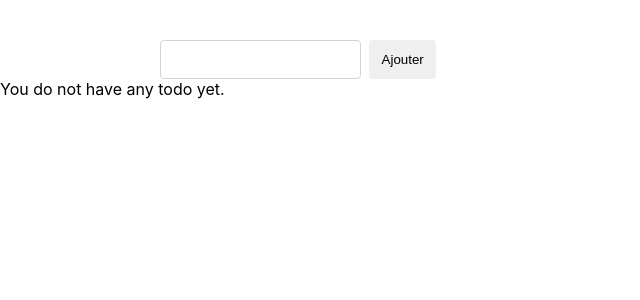
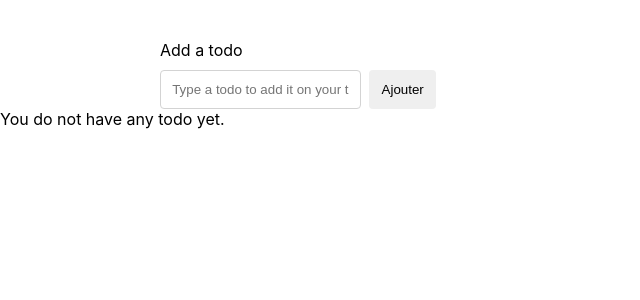
Before and after one commit to makavelithadon/react-todos-interview-test, a React (Create React App) app in the folder client/: page / in a window 1280 px wide. Shown: the top 300 px of the page, without its empty margins (0-640 px from the left). Built offline with nearby package versions, Linux system fonts and the light colour scheme; no server answers.

Commit message:
Improve redux containers and components splitting

```diff
--- a/client/src/components/AddTodo.js
+++ b/client/src/components/AddTodo.js
@@ -1,5 +1,5 @@
-import React, { useState } from 'react';
-import styled from 'styled-components';
+import React, { useState } from "react";
+import styled from "styled-components";
 
 const StyledForm = styled.form`
   margin: 40px auto 0 auto;
@@ -7,37 +7,55 @@ const StyledForm = styled.form`
 `;
 
 const StyledInput = styled.input`
-  padding: .7rem;
+  padding: 0.7rem;
   border-radius: 4px;
-  border: 1px solid rgba(255,255,255,0); outline: 0; outline-offset: 0;
+  border: 1px solid rgba(255, 255, 255, 0);
+  outline: 0;
+  outline-offset: 0;
   &:focus {
-    box-shadow: 0 1px 8px rgba(0,0,0,0.2);
+    box-shadow: 0 1px 8px rgba(0, 0, 0, 0.2);
   }
 `;
 
+const StyledLabel = styled.label`
+  display: inline-block;
+  margin-bottom: 10px;
+`;
+
 const StyledTextInput = styled(StyledInput).attrs({
-  type: 'text'
+  type: "text"
 })`
   margin-right: 8px;
   border: 1px solid lightgrey;
 `;
 
 const StyledButton = styled(StyledInput).attrs({
-  type: 'submit'
-})`
-`;
+  type: "submit"
+})``;
 
-export default function AddTodo ({ addTodo, ...rest }) {
-  const [ content, setContent ] = useState('');
+export default function AddTodo({ addTodo, isAdding }) {
+  const [content, setContent] = useState("");
   const handleChange = e => setContent(e.target.value);
   return (
-    <StyledForm onSubmit={e => {
-      e.preventDefault();
-      addTodo(content);
-      setContent('');
-    }}>
-      <StyledTextInput value={content} onChange={handleChange} {...rest} />
-      <StyledButton value={'Ajouter'} />
+    <StyledForm
+      onSubmit={e => {
+        e.preventDefault();
+        if (content.trim()) {
+          addTodo(content);
+          setContent("");
+        }
+      }}
+    >
+      <StyledLabel htmlFor="todo">Add a todo</StyledLabel>
+      <br />
+      <StyledTextInput
+        id={"todo"}
+        value={content}
+        onChange={handleChange}
+        readonly={isAdding}
+        placeholder={"Type a todo to add it on your todo's list"}
+      />
+      <StyledButton value={"Ajouter"} />
     </StyledForm>
   );
 }
--- a/client/src/components/DeleteButton.js
+++ b/client/src/components/DeleteButton.js
@@ -1,5 +1,5 @@
-import React from 'react';
-import styled from 'styled-components';
+import React from "react";
+import styled from "styled-components";
 
 const StyledButtonContainer = styled.div`
   text-align: center;
@@ -8,12 +8,22 @@ const StyledButtonContainer = styled.div`
 const StyledButton = styled.button`
   padding: 10px 16px;
   border-radius: 4px;
-  border: none; outline: 0; outline-offset: 0;
+  border: none;
+  outline: 0;
+  outline-offset: 0;
   cursor: pointer;
 `;
 
-export default function DeleteButton (props) {
+export default function DeleteButton({ handleDeleteTodo, isDeleting, todoId, todos }) {
   return (
-    <StyledButtonContainer><StyledButton {...props}>Delete todo</StyledButton></StyledButtonContainer>
+    <StyledButtonContainer>
+      <StyledButton
+        onClick={() => {
+          if (!isDeleting && todos.find(todo => todo.id === todoId)) handleDeleteTodo(todoId);
+        }}
+      >
+        Delete todo
+      </StyledButton>
+    </StyledButtonContainer>
   );
 }
--- /dev/null
+++ b/client/src/components/Todos/Details.js
@@ -0,0 +1,11 @@
+import React from "react";
+import styled from "styled-components";
+
+const StyledTodoDetails = styled.div`
+  color: rgba(0, 0, 0, 0.825);
+  padding: 1.4rem;
+`;
+
+export default function TodoDetails({ todo }) {
+  return <StyledTodoDetails>{todo.content}</StyledTodoDetails>;
+}
--- a/client/src/components/Todos/List.js
+++ b/client/src/components/Todos/List.js
@@ -1,41 +1,42 @@
-import React from 'react';
-import styled from 'styled-components';
-import TodoListItem from './Item';
-import Modal from 'components/Modal';
-import DeleteButton from 'containers/DeleteButton';
+import React from "react";
+import styled from "styled-components";
+import TodoListItem from "./Item";
+import Modal from "components/Modal";
+import DeleteButton from "containers/DeleteButton";
+import TodoDetails from "./Details";
 
 const StyledTodosList = styled.ul`
   max-width: 960px;
   margin: 40px auto 0 auto;
 `;
 
-const StyledTodoFromModal = styled.div`
-  color: rgba(0,0,0,0.825);
-  padding: 1.4rem;
-`;
-
 export default class TodoList extends React.Component {
   state = {
     modalOpen: false,
-    selected: null,
-  }
+    selected: null
+  };
   hideModal = () => this.setState({ modalOpen: false });
   handleSelectTodo = id => {
-    this.setState({ modalOpen: true, selected: this.props.todos.find(todo => todo.id === id) })
-  }
-  render () {
+    this.setState({ modalOpen: true, selected: this.props.todos.find(todo => todo.id === id) });
+  };
+  render() {
     const { todos } = this.props;
     const { modalOpen, selected } = this.state;
+    const modalContent = selected && (
+      <>
+        <TodoDetails todo={selected} />
+        <DeleteButton todoId={selected.id} onDelete={this.hideModal} />
+      </>
+    );
     return (
       <>
-        <StyledTodosList>{[...todos].reverse().map(todo => <TodoListItem key={todo.id} todo={todo} onSelect={this.handleSelectTodo} />)}</StyledTodosList>
+        <StyledTodosList>
+          {[...todos].reverse().map(todo => (
+            <TodoListItem key={todo.id} todo={todo} onSelect={this.handleSelectTodo} />
+          ))}
+        </StyledTodosList>
         <Modal open={modalOpen} onClose={this.hideModal}>
-          {selected && (
-            <>
-              <StyledTodoFromModal>{selected.content}</StyledTodoFromModal>
-              <DeleteButton todoId={selected.id} onDelete={this.hideModal} />
-            </>
-          )}
+          {modalContent}
         </Modal>
       </>
     );
--- a/client/src/containers/AddTodo.js
+++ b/client/src/containers/AddTodo.js
@@ -1,21 +1,18 @@
-import React from 'react'
-import { connect } from 'react-redux';
-import { addTodo } from 'state/ducks/todos/actions';
-import { getIsAdding } from 'state/ducks/todos/selectors';
-import AddTodoComponent from 'components/AddTodo';
-
-function AddTodo ({ addTodo, isAdding }) {
-  return <AddTodoComponent readonly={isAdding} addTodo={content => {
-    if (content.trim()) addTodo(content);
-  }} />;
-}
+import React from "react";
+import { connect } from "react-redux";
+import { addTodo } from "state/ducks/todos/actions";
+import { getIsAdding } from "state/ducks/todos/selectors";
+import AddTodo from "components/AddTodo";
 
 const mapStateToProps = state => ({
-  isAdding: getIsAdding(state),
-})
+  isAdding: getIsAdding(state)
+});
 
 const mapDispatchToProps = dispatch => ({
   addTodo: content => dispatch(addTodo(content))
-})
+});
 
-export default connect(mapStateToProps, mapDispatchToProps)(AddTodo);
+export default connect(
+  mapStateToProps,
+  mapDispatchToProps
+)(AddTodo);
--- a/client/src/containers/DeleteButton.js
+++ b/client/src/containers/DeleteButton.js
@@ -1,23 +1,19 @@
-import React from 'react'
-import { connect } from 'react-redux';
-import DeleteButtonComponent from 'components/DeleteButton';
-import { deleteTodo } from 'state/ducks/todos/actions';
-import { getTodosItems, getIsDeleting } from 'state/ducks/todos/selectors';
-import Todos from './Todos';
-
-function DeleteButton ({ todos, todoId, onDelete, isDeleting, handleDeleteTodo }) {
-  return <DeleteButtonComponent disabled={isDeleting} onClick={() => {
-    if (!isDeleting && todos.find(todo => todo.id === todoId)) handleDeleteTodo(todoId);
-  }} />
-}
+import React from "react";
+import { connect } from "react-redux";
+import DeleteButton from "components/DeleteButton";
+import { deleteTodo } from "state/ducks/todos/actions";
+import { getTodosItems, getIsDeleting } from "state/ducks/todos/selectors";
 
 const mapStateToProps = state => ({
   todos: getTodosItems(state),
-  isDeleting: getIsDeleting(state),
-})
+  isDeleting: getIsDeleting(state)
+});
 
 const mapDispatchToProps = dispatch => ({
   handleDeleteTodo: id => dispatch(deleteTodo(id))
-})
+});
 
-export default connect(mapStateToProps, mapDispatchToProps)(DeleteButton);
+export default connect(
+  mapStateToProps,
+  mapDispatchToProps
+)(DeleteButton);
--- a/client/src/containers/Todos.js
+++ b/client/src/containers/Todos.js
@@ -1,29 +1,28 @@
-import React from 'react'
-import { connect } from 'react-redux';
-import TodosList from 'components/Todos/List';
-import { fetchTodos } from 'state/ducks/todos/actions';
-import { getTodosItems, getIsLoading } from 'state/ducks/todos/selectors';
+import React, { useEffect } from "react";
+import { connect } from "react-redux";
+import TodosList from "components/Todos/List";
+import { fetchTodos } from "state/ducks/todos/actions";
+import { getTodosItems, getIsLoading } from "state/ducks/todos/selectors";
 
-class Todos extends React.Component {
-  componentDidMount () {
-    this.props.fetchTodos();
-  }
-
-  render () {
-    const { todos, isLoading } = this.props;
-    const hasTodos = todos.length > 0;
-    if (isLoading) return 'Loading todos, please wait...';
-    return !hasTodos ? 'You do not have any todo yet.' : <TodosList todos={todos} />;
-  }
-}
+const Todos = ({ fetchTodos, isLoading, todos }) => {
+  useEffect(() => {
+    fetchTodos();
+  }, []);
+  const hasTodos = todos.length > 0;
+  if (isLoading) return "Loading todos, please wait...";
+  return !hasTodos ? "You do not have any todo yet." : <TodosList todos={todos} />;
+};
 
 const mapStateToProps = state => ({
   todos: getTodosItems(state),
-  isLoading: getIsLoading(state),
+  isLoading: getIsLoading(state)
 });
 
 const mapDispatchToProps = dispatch => ({
-  fetchTodos: () => dispatch(fetchTodos()),
+  fetchTodos: () => dispatch(fetchTodos())
 });
 
-export default connect(mapStateToProps, mapDispatchToProps)(Todos);
+export default connect(
+  mapStateToProps,
+  mapDispatchToProps
+)(Todos);
--- a/client/src/state/ducks/todos/sagas.js
+++ b/client/src/state/ducks/todos/sagas.js
@@ -1,4 +1,4 @@
-import { takeLatest, takeEvery, call, put } from 'redux-saga/effects';
+import { takeLatest, takeEvery, call, put } from "redux-saga/effects";
 import { FETCH_TODOS, DELETE_TODO, ADD_TODO } from "./types";
 import {
   fetchTodosSuccess,
@@ -6,55 +6,55 @@ import {
   deleteTodoSuccess,
   deleteTodoError,
   addTodoSuccess,
-  addTodoError,
-} from './actions';
-import api from 'api';
-//import { delay } from 'utils';
+  addTodoError
+} from "./actions";
+import api from "api";
 
-async function fetchTodos () {
+async function fetchTodos() {
   return await api.todos.getAll();
 }
 
-function* fetchTodoWorkerSaga () {
+function* fetchTodoWorkerSaga() {
   try {
-    const { data: { data: todos } } = yield call(fetchTodos);
+    const {
+      data: { data: todos }
+    } = yield call(fetchTodos);
     yield put(fetchTodosSuccess(todos));
   } catch (error) {
     yield put(fetchTodosError(error));
   }
 }
 
-async function deleteTodo (id) {
-  //await delay(5000);
+async function deleteTodo(id) {
   return await api.todos.delete(id);
 }
 
-function* deleteTodoWorkerSaga ({ payload: { id } }) {
+function* deleteTodoWorkerSaga({ payload: { id } }) {
   try {
-    const { data: { data: todos } } = yield call(deleteTodo, id);
+    yield call(deleteTodo, id);
     yield put(deleteTodoSuccess(id));
   } catch (error) {
-    yield put(deleteTodoError(id, error))
+    yield put(deleteTodoError(id, error));
   }
 }
 
-async function addTodo (content) {
+async function addTodo(content) {
   return await api.todos.create(content);
 }
 
-function* addTodoWorkerSaga ({ payload: content }) {
-  console.log('content', content);
-
+function* addTodoWorkerSaga({ payload: content }) {
   try {
-    const { data: { data: todo } } = yield call(addTodo, content);
+    const {
+      data: { data: todo }
+    } = yield call(addTodo, content);
     yield put(addTodoSuccess(todo));
   } catch (error) {
     yield put(addTodoError(content, error));
   }
 }
 
-export default function* todoWatcherSaga () {
+export default function* todoWatcherSaga() {
   yield takeLatest(FETCH_TODOS, fetchTodoWorkerSaga);
-  yield takeLatest(DELETE_TODO, deleteTodoWorkerSaga);
-  yield takeEvery(ADD_TODO, addTodoWorkerSaga)
+  yield takeEvery(DELETE_TODO, deleteTodoWorkerSaga);
+  yield takeEvery(ADD_TODO, addTodoWorkerSaga);
 }
--- a/client/src/state/ducks/todos/selectors.js
+++ b/client/src/state/ducks/todos/selectors.js
@@ -1,4 +1,4 @@
-import { createSelector } from 'reselect';
+import { createSelector } from "reselect";
 
 const getTodos = state => state.todos;
 
```
Also changed, not shown: client/src/state/ducks/index.js (line endings or trailing spaces), client/src/state/store.js (line endings or trailing spaces), 2 other files (tests, documents, lock files or other folders).
